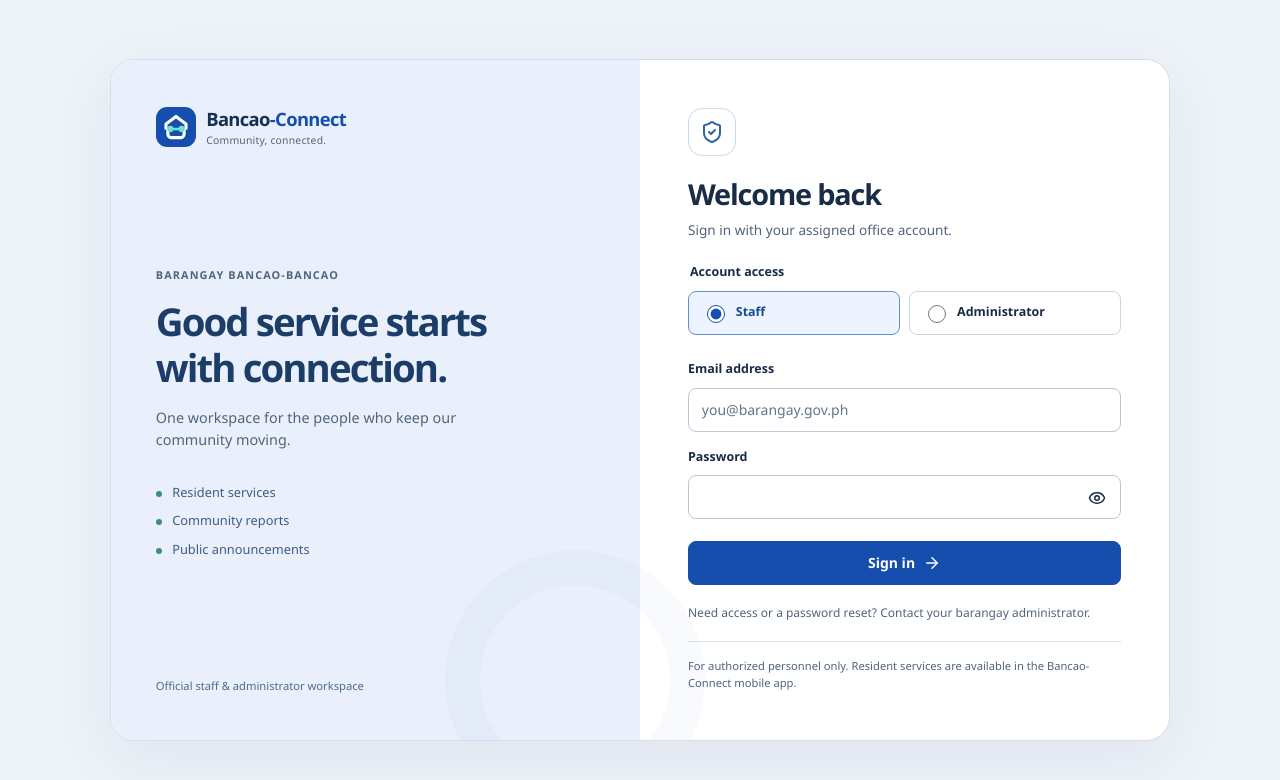
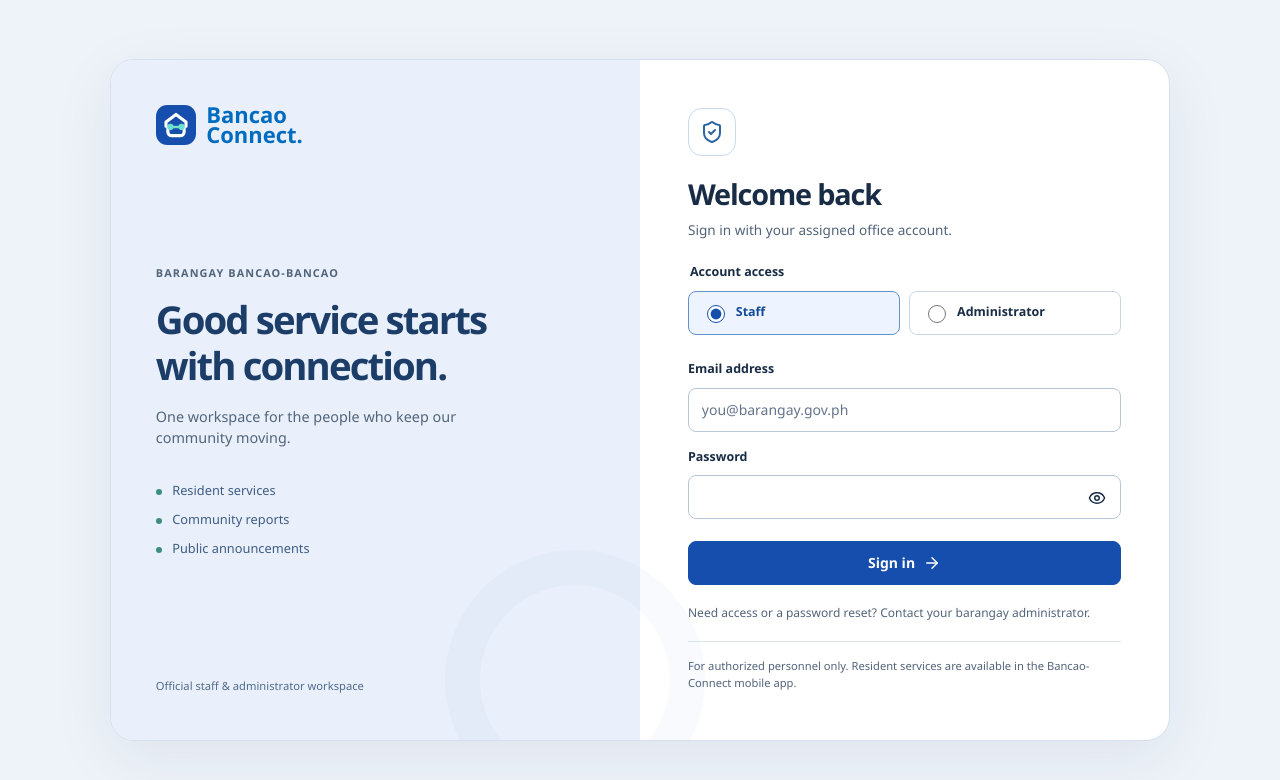
Before and after one commit to Shaard1/BBBSCSMS-admin-web-new, a Next.js app in the folder apps/admin-crm/: page /admin/login in a window 1280 px wide. Shown: the top 780 px of the page. Built offline with nearby package versions, Linux system fonts and the light colour scheme; no server answers.

Commit message:
style(admin): update Bancao Connect branding

```diff
--- a/apps/admin-crm/app/workspace.css
+++ b/apps/admin-crm/app/workspace.css
@@ -234,19 +234,13 @@ strong {
 }
 .bancao-brand strong {
   display: block;
-  font-size: 0.97rem;
-  letter-spacing: -0.035em;
+  font-family: "Public Sans", "Segoe UI", sans-serif;
+  font-size: 22px;
+  font-weight: 900;
+  line-height: 0.9;
+  letter-spacing: normal;
   white-space: nowrap;
-  color: #16304f;
-}
-.bancao-brand strong span {
-  color: var(--blue);
-}
-.bancao-brand small {
-  display: block;
-  font-size: 0.65rem;
-  color: var(--muted);
-  letter-spacing: 0.02em;
+  color: #006cbf;
 }
 .workspace-identity {
   display: flex;
@@ -2339,9 +2333,6 @@ caption {
   bottom: -70px;
   pointer-events: none;
 }
-.office-login-story .bancao-brand strong {
-  font-size: 1.15rem;
-}
 .office-login-story h2 {
   font-size: clamp(1.9rem, 3vw, 2.6rem);
   line-height: 1.2;
--- a/apps/admin-crm/components/brand.tsx
+++ b/apps/admin-crm/components/brand.tsx
@@ -13,9 +13,8 @@ export function Brand({ compact = false }: { compact?: boolean }) {
       {!compact ? (
         <div>
           <strong>
-            Bancao<span>-Connect</span>
+            Bancao<br />Connect.
           </strong>
-          <small>Community, connected.</small>
         </div>
       ) : null}
     </div>
```
Also changed, not shown: apps/admin-crm/public/assets/bancao-connect-logo.svg.
